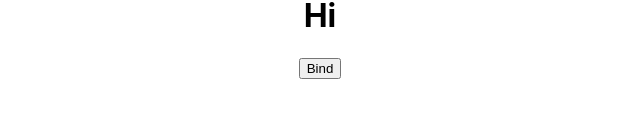
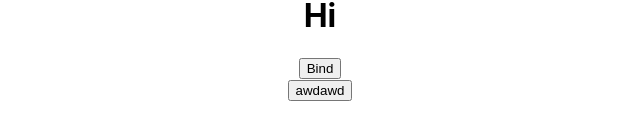
Before and after one commit to kyletaj1997/react, a React (Create React App) app: page / in a window 1280 px wide. Shown: the part 357-496 px from the top of the page, without its empty margins (320-960 px from the left). Built offline with nearby package versions, Linux system fonts and the light colour scheme.

Commit message:
method as props

```diff
--- a/src/App.js
+++ b/src/App.js
@@ -8,6 +8,7 @@ import State from './components/State'
 import Counter from './components/Counter'
 import FunctionClick from './components/FunctionClick'
 import Bind from './components/Bind'
+import Parent from './components/Parent'
 class App extends Component {
   render(){
      return(
@@ -18,6 +19,7 @@ class App extends Component {
        <FunctionClick></FunctionClick>
        <Third name ="aa"> <p> this child of b </p></Third>
        <Bind> </Bind>
+       <Parent> </Parent>
        {/*
        <Third name ="bb">
          <p> this child of bb </p>
--- /dev/null
+++ b/src/components/ChildComp.js
@@ -0,0 +1,10 @@
+import React, { Component } from 'react'
+
+function ChildComp (props){
+    return(
+        <div>
+            <button onClick = {props.greetHandler}>awdawd</button>
+        </div>
+    )
+}
+export default ChildComp
--- /dev/null
+++ b/src/components/Parent.js
@@ -0,0 +1,26 @@
+import React, { Component } from 'react'
+import ChildComp from './ChildComp'
+
+class Parent extends Component {
+      constructor() {
+      super()
+        this.state = {
+            message: "Parent"
+        }
+        this.greetParent = this.greetParent.bind(this)
+      }
+
+     greetParent(){
+         alert("Hi")
+      }
+
+    render(){
+    return (
+           <div>
+               <ChildComp greetHandler={this.greetParent}></ChildComp>
+           </div>
+
+        )
+    }
+}
+export default Parent
```
